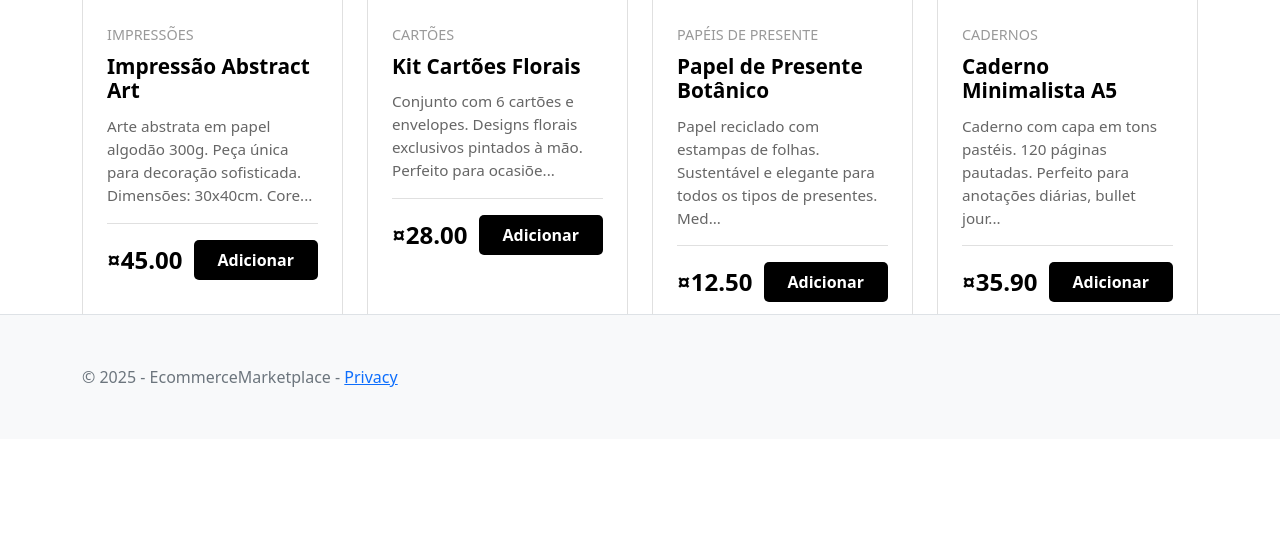
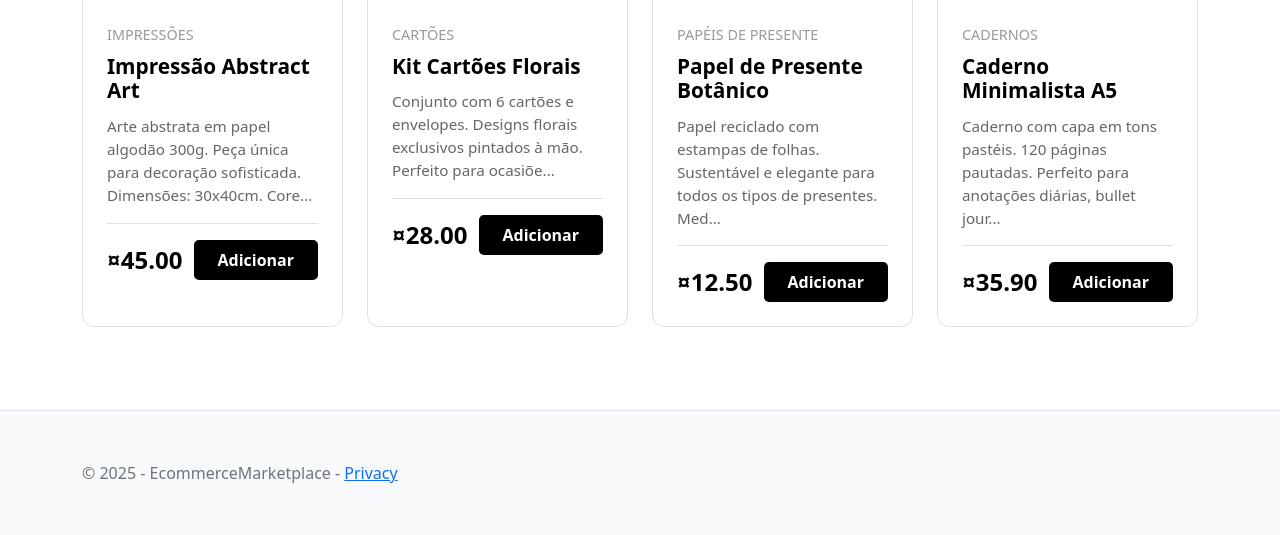
Before and after one commit to lcvaz/eCommerceMarketplace, an ASP.NET Core app: page / in a window 1280 px wide. Shown: the part 2237-2772 px from the top of the page. Before the commit the page ends 2624 px from the top, so only its background shows below. Run offline with ASP.NET Core 8, Linux system fonts and the light colour scheme; data comes from the database, SQL or seed files in the repository; style sheets or scripts are compiled from the project's sources.

Commit message:
Fix: Adiciona espaçamento inferior para evitar sobreposição do footer
Adiciona padding-bottom e min-height ao elemento main para garantir que:
- O footer não sobreponha o conteúdo em telas de cadastro e criação de loja
- Seja possível rolar a página completamente para visualizar todo o conteúdo
- Haja espaçamento adequado entre o último elemento e o footer em todas as telas

```diff
--- a/EcommerceMarketplace/wwwroot/css/site.css
+++ b/EcommerceMarketplace/wwwroot/css/site.css
@@ -15,6 +15,11 @@ body {
   margin: 0;
   padding: 0;
   font-family: -apple-system, BlinkMacSystemFont, 'Segoe UI', Roboto, 'Helvetica Neue', Arial, sans-serif;
+}
+
+main {
+  padding-bottom: 6rem;
+  min-height: calc(100vh - 200px);
 }
 
 .btn:focus, .btn:active:focus, .btn-link.nav-link:focus, .form-control:focus, .form-check-input:focus {
```
